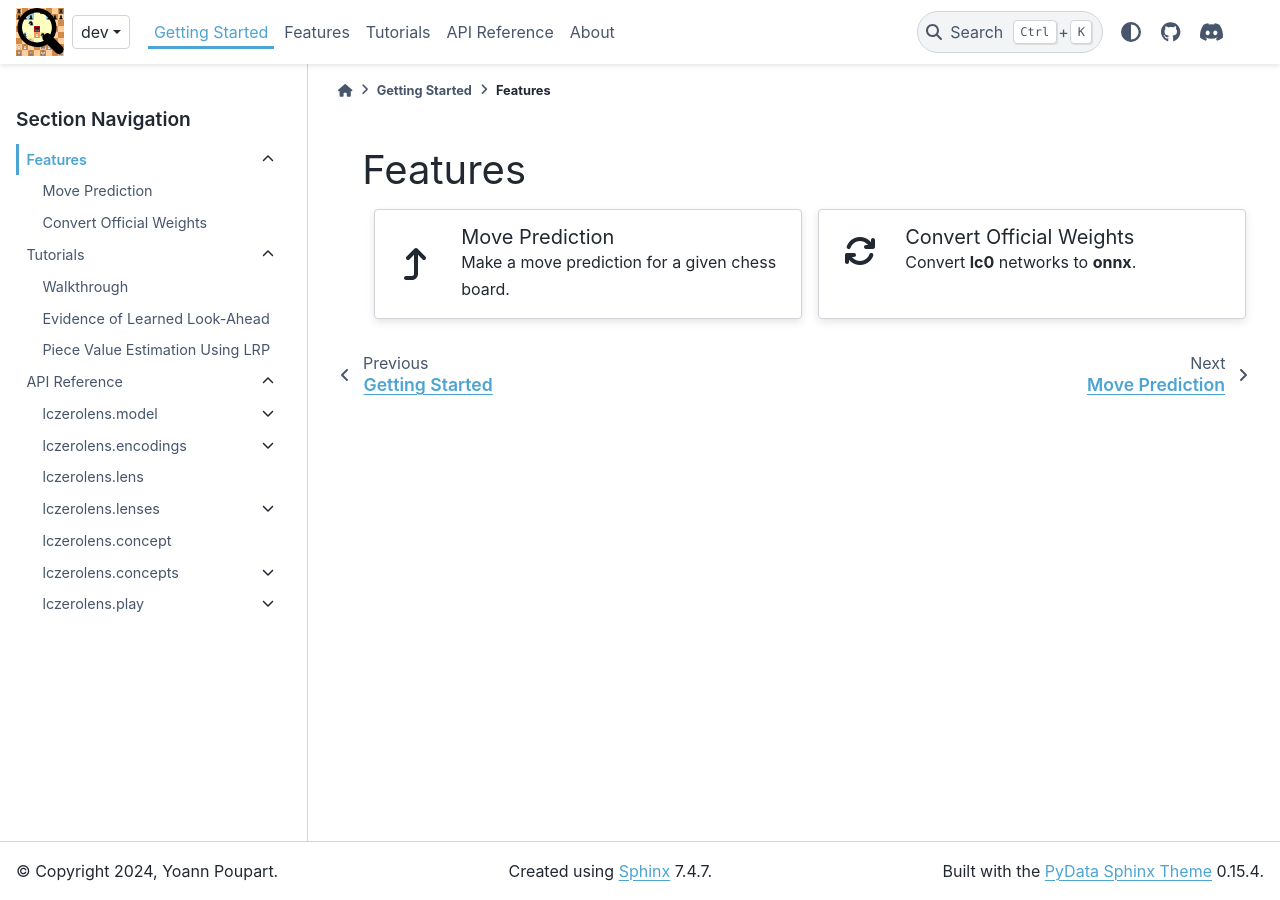
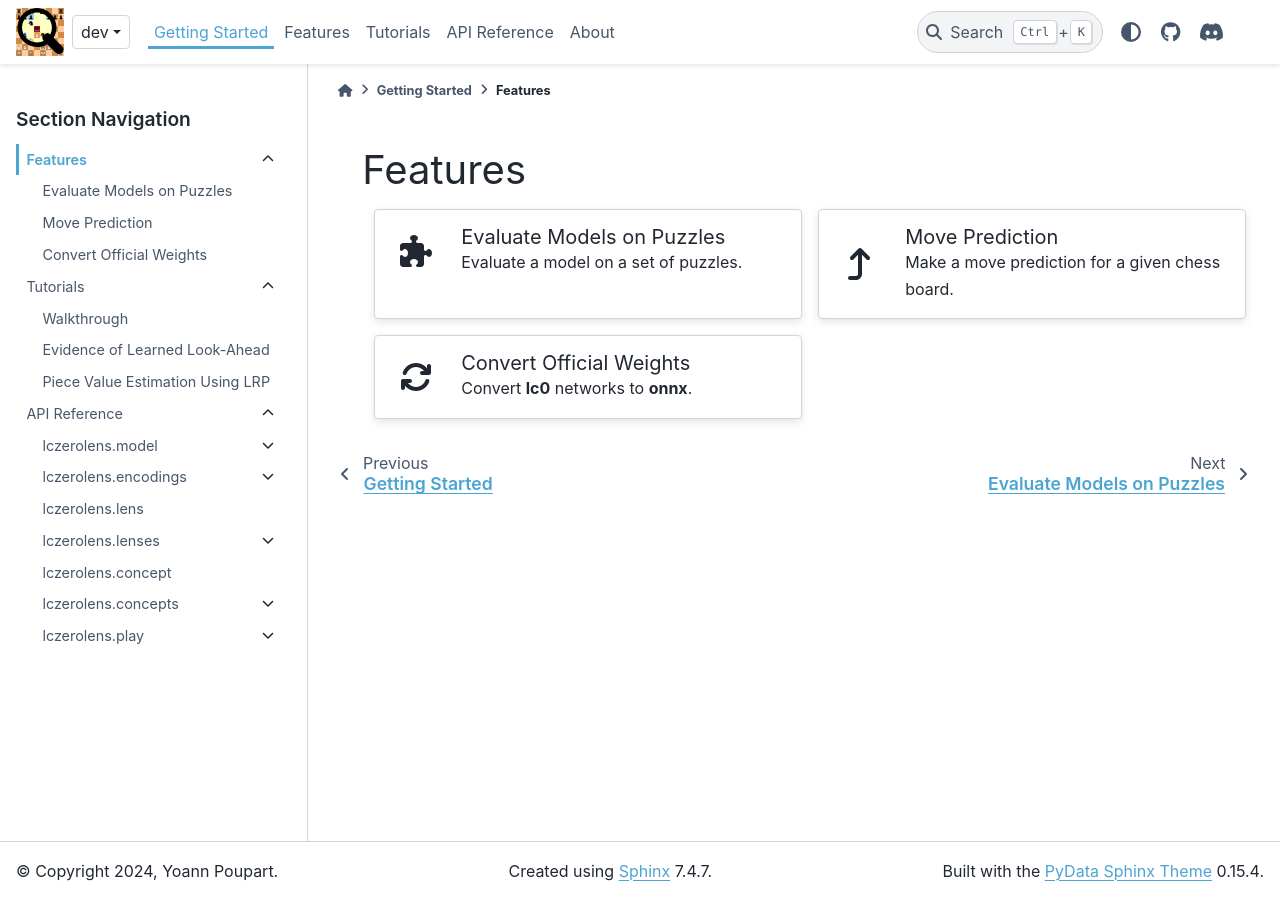
Before and after one commit to Xmaster6y/lczerolens, a Sphinx documentation site: the page built from docs/source/features.rst, in a window 1280 px wide. Built offline with Sphinx 7.4.7 and the PyData theme 0.15.4, drawn with Linux system fonts in a browser that asks for light colours.

Commit message:
added notebook

```diff
--- a/docs/source/features.rst
+++ b/docs/source/features.rst
@@ -19,6 +19,24 @@
 
 .. grid:: 2
    :gutter: 3
+
+   .. grid-item-card::
+      :link: notebooks/features/evaluate-models-on-puzzles.ipynb
+      :class-card: surface
+      :class-body: surface
+
+      .. raw:: html
+
+         <div class="d-flex align-items-center">
+            <div class="d-flex justify-content-center" style="min-width: 50px; margin-right: 20px; height: 100%;">
+               <i class="fa-solid fa-puzzle-piece fa-2x"></i>
+            </div>
+            <div>
+               <h5 class="card-title">Evaluate Models on Puzzles</h5>
+               <p class="card-text">Evaluate a model on a set of puzzles.</p>
+            </div>
+         </div>
+
 
    .. grid-item-card::
       :link: notebooks/features/move-prediction.ipynb
@@ -58,5 +76,6 @@
    :hidden:
    :maxdepth: 2
 
+   notebooks/features/evaluate-models-on-puzzles.ipynb
    notebooks/features/move-prediction.ipynb
    notebooks/features/convert-official-weights.ipynb
```
Also changed, not shown: docs/source/notebooks/features/evaluate-models-on-puzzles.ipynb (added).
